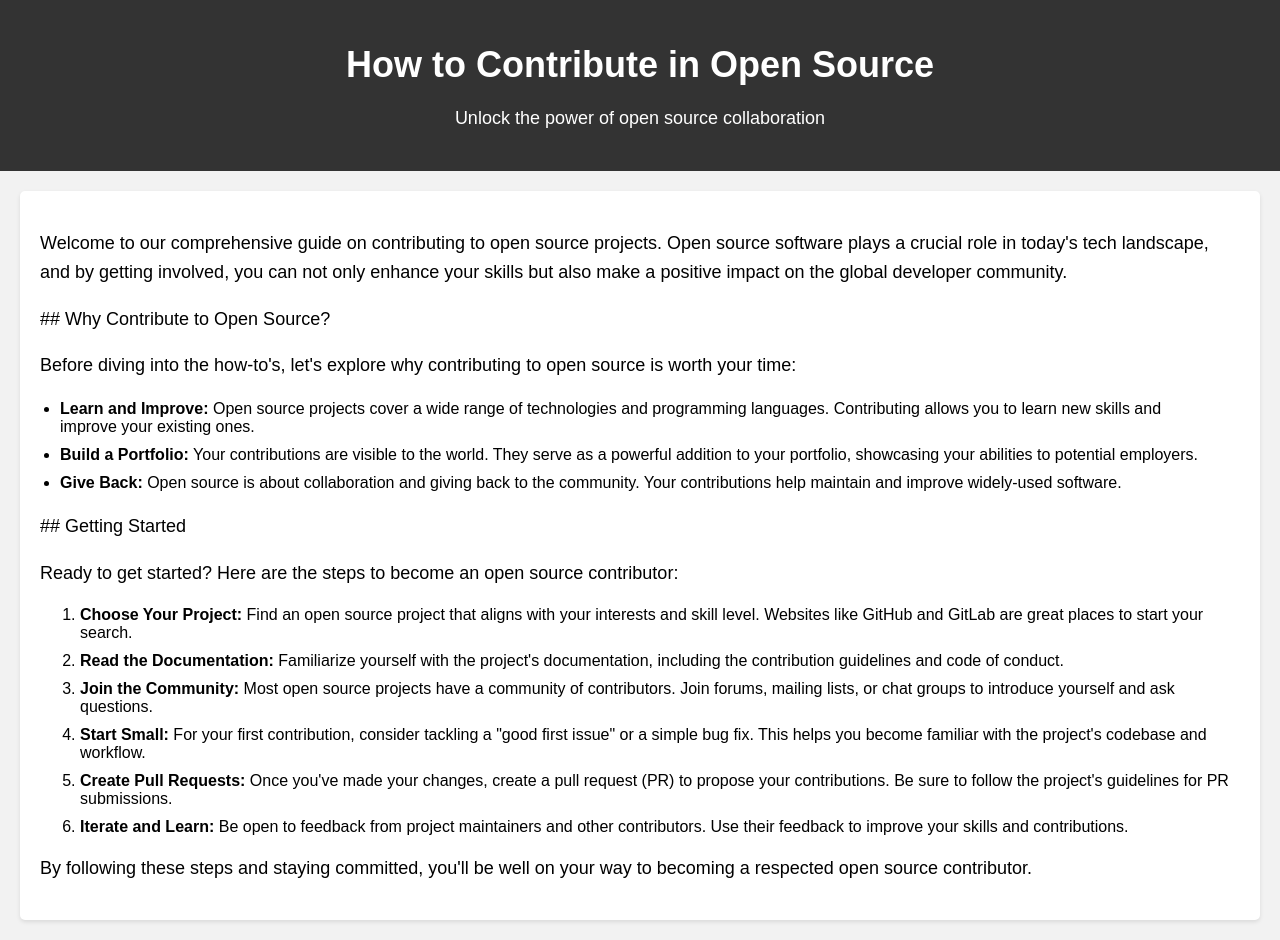
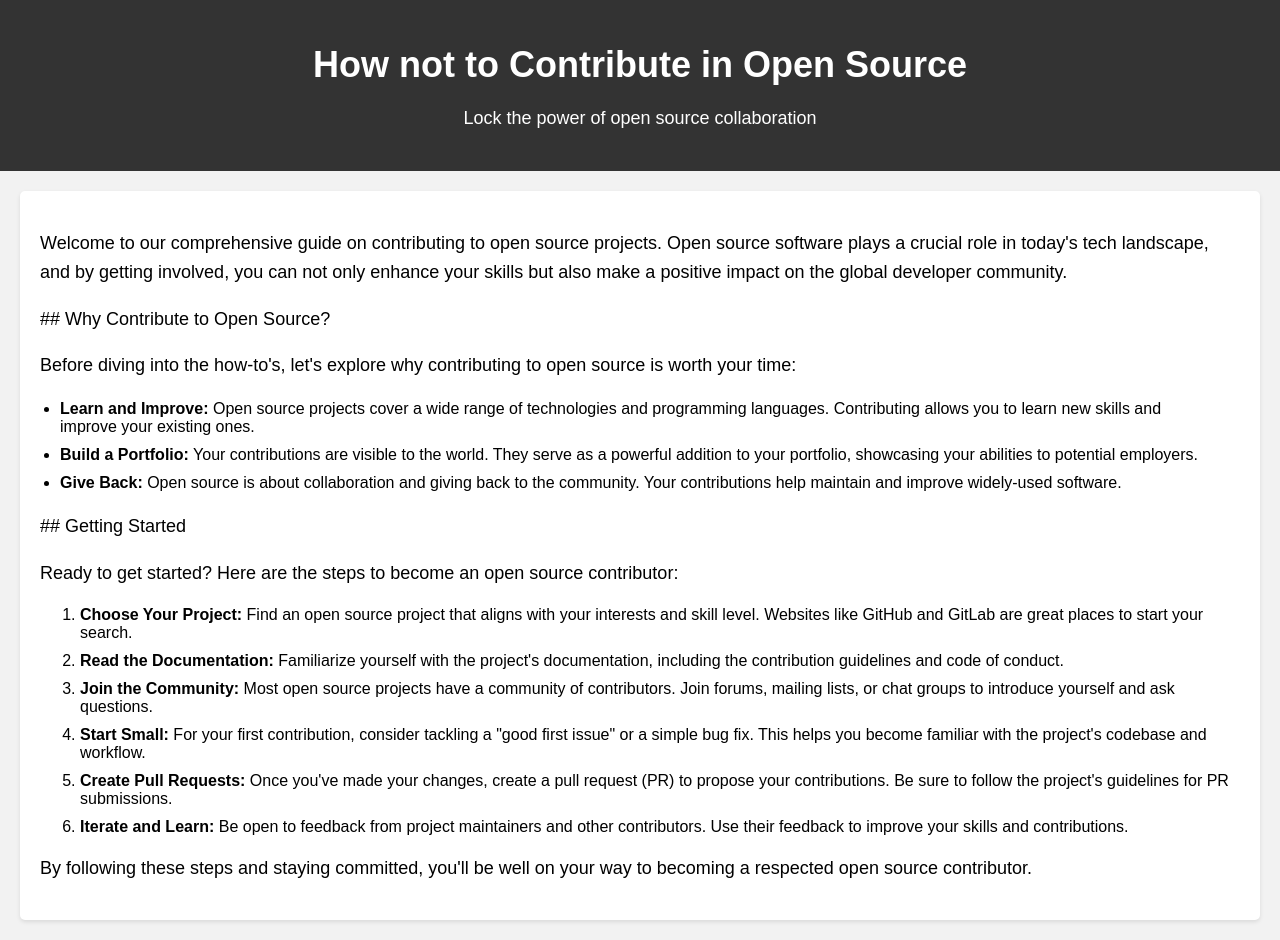
Before and after one commit to omnimanwani/InterviewRepo_fork, a plain HTML site: page Index.html in a window 1280 px wide. Drawn offline with Linux system fonts and the light colour scheme.

Commit message:
Index.html

```diff
--- a/Index.html
+++ b/Index.html
@@ -3,7 +3,7 @@
 <head>
     <meta charset="UTF-8">
     <meta name="viewport" content="width=device-width, initial-scale=1.0">
-    <title>How to Contribute in Open Source</title>
+    <title>How not to Contribute in Open Source</title>
     <style>
         body {
             font-family: Arial, sans-serif;
@@ -49,8 +49,8 @@
 </head>
 <body>
     <header>
-        <h1>How to Contribute in Open Source</h1>
-        <p>Unlock the power of open source collaboration</p>
+        <h1>How not to Contribute in Open Source</h1>
+        <p>Lock the power of open source collaboration</p>
     </header>
     <article>
         <p>Welcome to our comprehensive guide on contributing to open source projects. Open source software plays a crucial role in today's tech landscape, and by getting involved, you can not only enhance your skills but also make a positive impact on the global developer community.</p>
```
